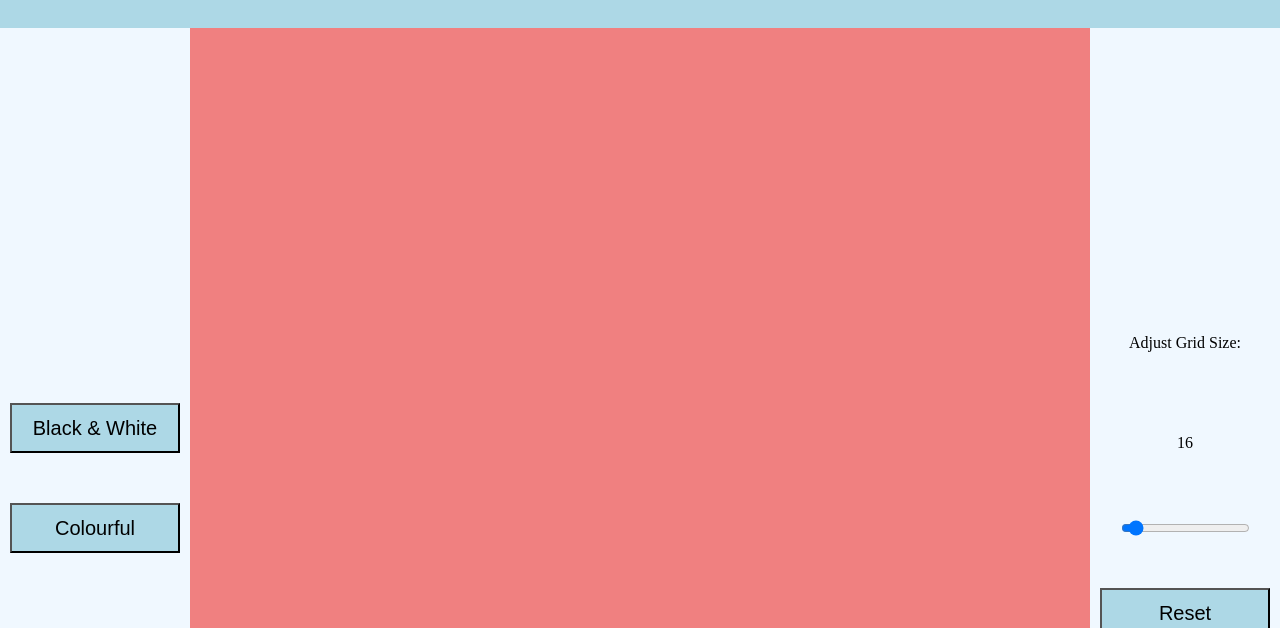
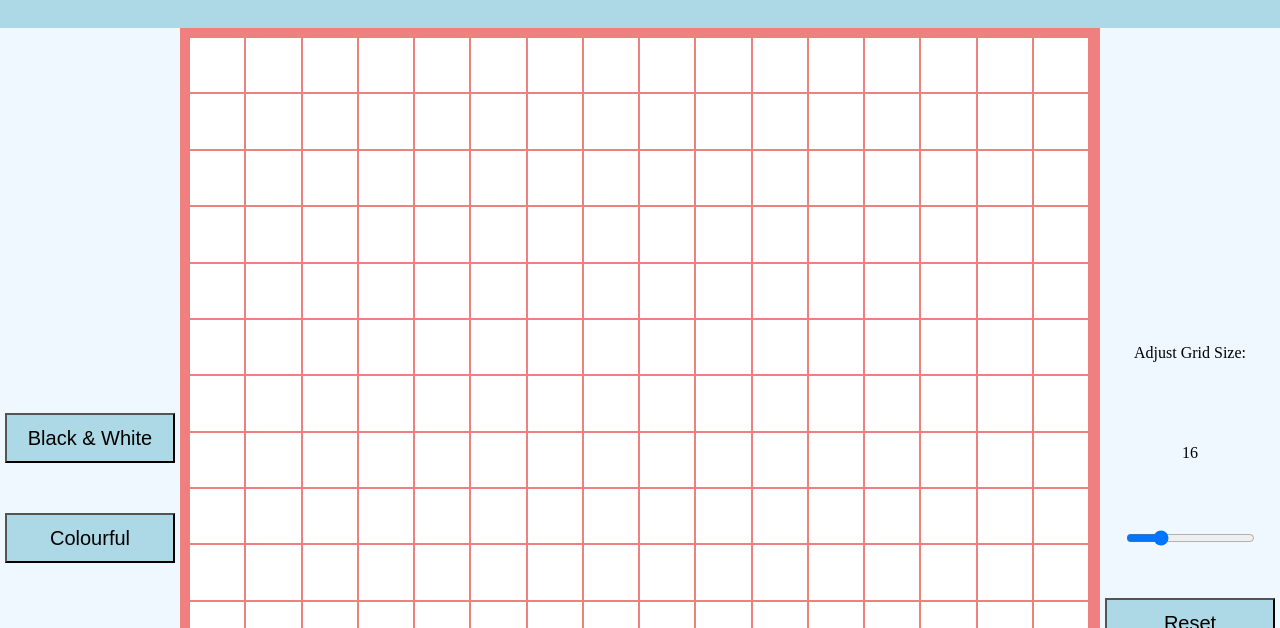
Before and after one commit to FoxyBryn/etch-a-sketch, a plain HTML site: page index.html in a window 1280 px wide. Shown: the part 172-800 px from the top of the page. Drawn offline with Linux system fonts and the light colour scheme.

Commit message:
Add functional grid creation.

```diff
--- a/index.html
+++ b/index.html
@@ -26,7 +26,7 @@
         <div class="right-side">
             <p>Adjust Grid Size:</p>
             <p class="user-input-text">16</p>
-            <input type="range" min="10" max="100" value="16" class="slider">
+            <input type="range" min="5" max="50" value="16" class="slider">
             <button class="reset">Reset</button>
         </div>
     </div>
--- a/scripts.js
+++ b/scripts.js
@@ -11,3 +11,36 @@ allow user to reset grid
 
 
 */
+
+const gridContainer = document.querySelector('.grid-container');
+const slider = document.querySelector('.slider');
+const userInputText = document.querySelector('.user-input-text');
+
+function createGrid(size) {
+    gridContainer.innerHTML = '';
+    let ratio = 100/size;
+    for (let i = 0; i < size; i++) {
+
+        for (let j = 0; j < size; j++) {
+            const square = document.createElement('div');
+            square.style.minHeight = '1px';
+            square.style.minWidth = '1px';
+            square.style.flexBasis = `calc(${ratio}% - 2px)`;
+            square.classList.add('grid-square');
+            gridContainer.appendChild(square);
+        }
+
+        const newLine = document.createElement('div');
+        gridContainer.appendChild(newLine)
+
+    }
+}
+
+createGrid(slider.value);
+
+
+
+slider.addEventListener('input', function() {
+    createGrid(this.value);
+    userInputText.textContent = `${this.value}x${this.value}`;
+});
--- a/styles.css
+++ b/styles.css
@@ -56,6 +56,16 @@ button {
     height: 900px;
     width: 900px;
     background-color: lightcoral;
+    display: flex;
+    flex-wrap: wrap;
+    gap: 2px;
+    padding: 10px;
+}
+
+.grid-square {
+    background-color: white;
+    border: 1px;
+    border-color: black;
 }
 
 .right-side {
```
